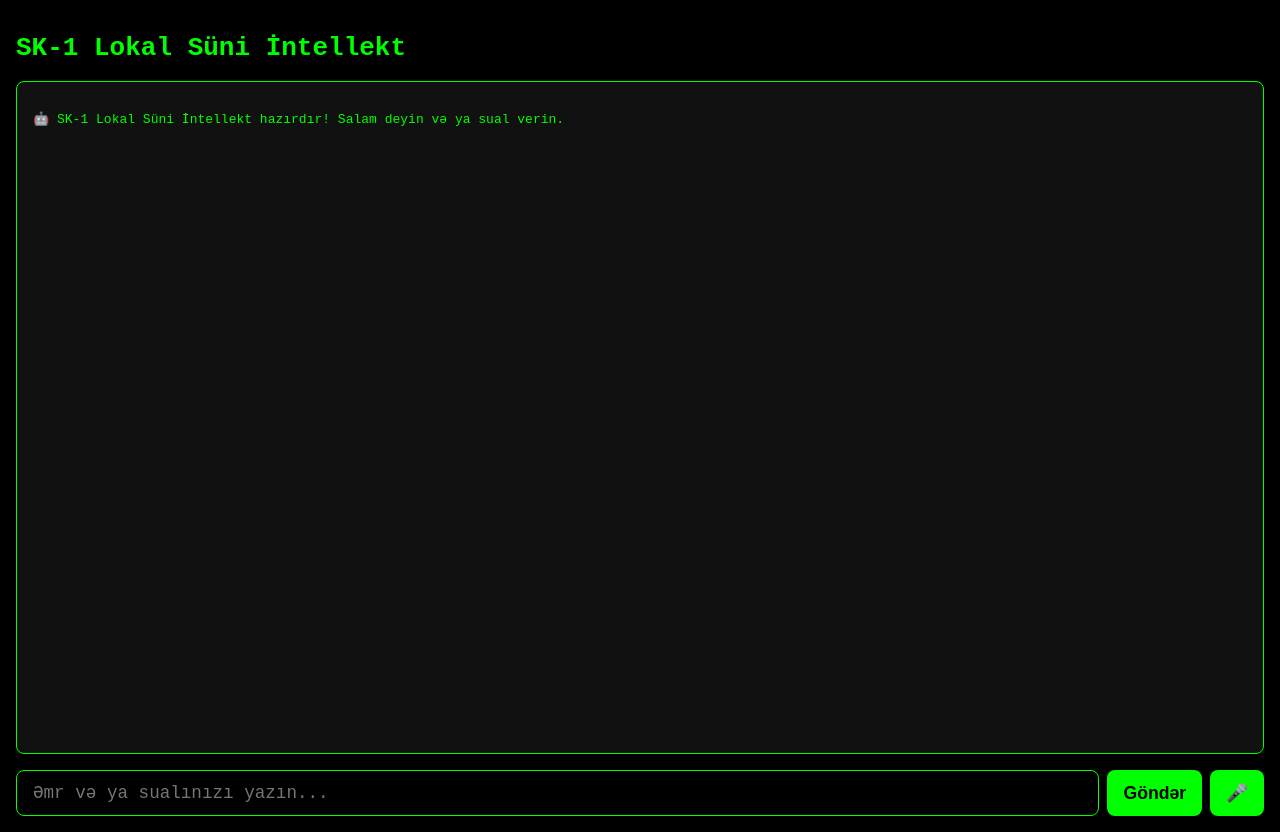
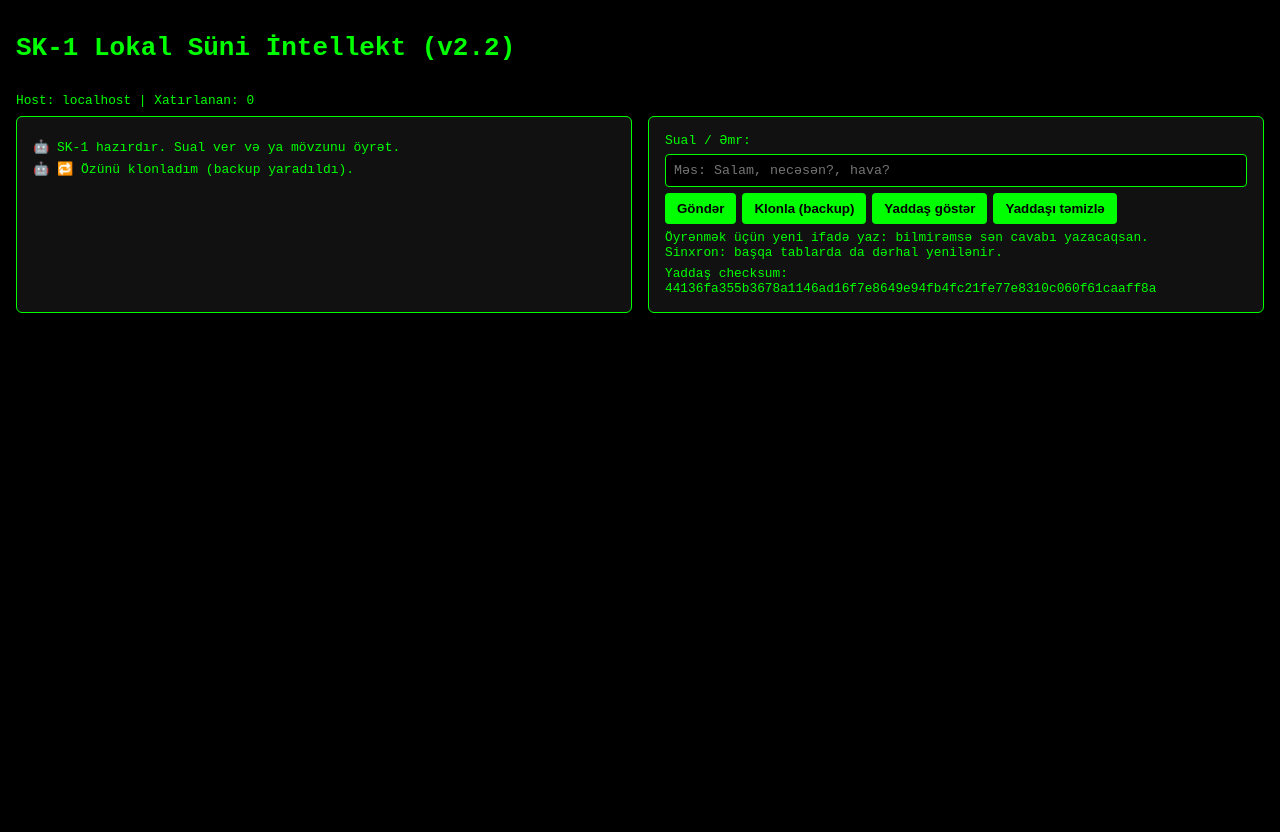
Before and after one commit to Ruslan865/my-openai, a plain HTML site: page index.html in a window 1280 px wide. Drawn offline with Linux system fonts and the light colour scheme.

Commit message:
Update index.html

```diff
--- a/index.html
+++ b/index.html
@@ -3,202 +3,256 @@
 <head>
   <meta charset="UTF-8" />
   <meta name="viewport" content="width=device-width, initial-scale=1" />
-<title>SK-1 Lokal AI — Açar tələb olunmur</title>
+  <title>SK-1 Lokal AI v2.2</title>
   <style>
+    :root { --bg:#0f0; --fg:#000; }
     body {
-    background: #000;
-    color: #0f0;
+      background:#000;
+      color:#0f0;
       font-family: monospace;
-    margin: 0; padding: 1rem;
-    display: flex;
-    flex-direction: column;
-    min-height: 100vh;
+      margin:0;
+      padding:1rem;
+      display:flex;
+      flex-direction:column;
+      min-height:100vh;
+      gap:8px;
     }
-  #output {
-    flex-grow: 1;
-    overflow-y: auto;
-    border: 1px solid #0f0;
-    padding: 1rem;
-    margin-bottom: 1rem;
-    background: #111;
-    border-radius: 8px;
+    #panel {
+      display:flex;
+      gap:1rem;
+      flex-wrap:wrap;
     }
-  #inputArea {
-    display: flex;
-    gap: 0.5rem;
+    #chat {
+      flex:1;
+      min-width:280px;
+      border:1px solid #0f0;
+      padding:1rem;
+      border-radius:6px;
+      background:#111;
+      max-height:60vh;
+      overflow:auto;
     }
-  #input {
-    flex-grow: 1;
-    background: #000;
-    border: 1px solid #0f0;
-    color: #0f0;
+    #controls {
+      flex:1;
+      min-width:280px;
+      border:1px solid #0f0;
+      padding:1rem;
+      border-radius:6px;
+      background:#111;
+      display:flex;
+      flex-direction:column;
+      gap:6px;
+    }
+    .message { margin:6px 0; }
+    .user { color:#6f6; }
+    .bot { color:#0f0; }
+    .warn { color: orange; }
+    .small { font-size:0.8rem; }
+    button {
+      background:#0f0;
+      color:#000;
+      border:none;
+      padding:8px 12px;
+      cursor:pointer;
+      border-radius:4px;
+      font-weight:bold;
+    }
+    input, textarea {
+      background:#000;
+      color:#0f0;
+      border:1px solid #0f0;
+      padding:8px;
+      border-radius:4px;
       font-family: monospace;
-    font-size: 1.1rem;
-    padding: 0.75rem 1rem;
-    border-radius: 8px;
-    outline: none;
     }
-  button {
-    background: #0f0;
-    border: none;
-    color: #000;
-    font-weight: bold;
-    padding: 0 1rem;
-    cursor: pointer;
-    border-radius: 8px;
-    font-size: 1.1rem;
-  }
-  .message {
-    margin-bottom: 0.75rem;
-  }
-  .user {
-    color: #6f6;
-  }
-  .bot {
-    color: #0f0;
-  }
+    #status { margin-top:4px; }
   </style>
 </head>
 <body>
-<h1>SK-1 Lokal Süni İntellekt</h1>
-<div id="output" aria-live="polite" aria-atomic="true"></div>
-<div id="inputArea">
-  <input id="input" type="text" placeholder="Əmr və ya sualınızı yazın..." autocomplete="off" />
-  <button id="sendBtn">Göndər</button>
-  <button id="micBtn" title="Səsli danış">🎤</button>
+  <h1>SK-1 Lokal Süni İntellekt (v2.2)</h1>
+  <div id="status" class="small"></div>
+  <div id="panel">
+    <div id="chat" aria-live="polite"></div>
+    <div id="controls">
+      <label for="input">Sual / Əmr:</label>
+      <input id="input" placeholder="Məs: Salam, necəsən?, hava?" autocomplete="off" />
+      <div style="display:flex; gap:6px;">
+        <button id="askBtn">Göndər</button>
+        <button id="backupBtn">Klonla (backup)</button>
+        <button id="showMemoryBtn">Yaddaş göstər</button>
+        <button id="clearBtn">Yaddaşı təmizlə</button>
+      </div>
+      <div class="small">
+        <div>Öyrənmək üçün yeni ifadə yaz: bilmirəmsə sən cavabı yazacaqsan.</div>
+        <div>Sinxron: başqa tablarda da dərhal yenilənir.</div>
+      </div>
+      <div id="integrity" class="small"></div>
+    </div>
   </div>
 
   <script>
-(() => {
-  const output = document.getElementById('output');
-  const input = document.getElementById('input');
-  const sendBtn = document.getElementById('sendBtn');
-  const micBtn = document.getElementById('micBtn');
-
-  let memory = JSON.parse(localStorage.getItem('SK1_memory')) || [];
-
-  // Səsli çıxış funksiyası
-  function speak(text) {
-    if (!('speechSynthesis' in window)) return;
-    const utterance = new SpeechSynthesisUtterance(text);
-    utterance.lang = 'az-AZ';
-    speechSynthesis.speak(utterance);
+  (async () => {
+    // --- təhlükəsizlik: yalnız icazəli hostlarda işləsin (tənzimləyə bilərsən) ---
+    const ALLOWED = ["localhost", "127.0.0.1", location.hostname]; // öz hostname-ni buraya əlavə et əgər məhdudlaşdırmaq istəsən
+    if (!ALLOWED.includes(location.hostname)) {
+      document.body.innerHTML = "<h2 style='color:orange'>❌ Bu mühit tam yoxlanılmayıb — işləməyə davam etmirəm.</h2>";
+      return;
     }
 
-  // Mesajı loga əlavə et
-  function logUser(text) {
-    const p = document.createElement('p');
-    p.classList.add('message', 'user');
-    p.textContent = "👤 " + text;
-    output.appendChild(p);
-    output.scrollTop = output.scrollHeight;
+    const chat = document.getElementById("chat");
+    const input = document.getElementById("input");
+    const askBtn = document.getElementById("askBtn");
+    const backupBtn = document.getElementById("backupBtn");
+    const showMemoryBtn = document.getElementById("showMemoryBtn");
+    const clearBtn = document.getElementById("clearBtn");
+    const statusEl = document.getElementById("status");
+    const integrityEl = document.getElementById("integrity");
+
+    // Yaddaş strukturu: { "salam": "Salam, dostum!", ... }
+    let memory = JSON.parse(localStorage.getItem("sk1_memory") || "{}");
+
+    // BroadcastChannel sinxronizasiya
+    let bc;
+    if ("BroadcastChannel" in window) {
+      bc = new BroadcastChannel("sk1-sync");
+      bc.onmessage = e => {
+        if (e.data && e.data.type === "memory-update") {
+          memory = e.data.memory;
+          localStorage.setItem("sk1_memory", JSON.stringify(memory));
+          logBot("Sinxronizasiya: yaddaş yeniləndi başqa tabdan.");
+          updateIntegrity();
+        }
+      };
     }
 
-  function logBot(text) {
-    const p = document.createElement('p');
-    p.classList.add('message', 'bot');
-    p.textContent = "🤖 " + text;
-    output.appendChild(p);
-    output.scrollTop = output.scrollHeight;
-    speak(text);
+    // Helper: log
+    function logUser(txt) {
+      const p = document.createElement("div");
+      p.className = "message user";
+      p.textContent = "👤 " + txt;
+      chat.appendChild(p);
+      chat.scrollTop = chat.scrollHeight;
+    }
+    function logBot(txt) {
+      const p = document.createElement("div");
+      p.className = "message bot";
+      p.textContent = "🤖 " + txt;
+      chat.appendChild(p);
+      chat.scrollTop = chat.scrollHeight;
     }
 
-  // Lokal AI cavabları (sadə qaydalarla)
-  function localAIResponse(input) {
-    input = input.toLowerCase();
-
-    if (input.includes('salam')) return "Salam, dostum! Mən SK-1əm.";
-    if (input.includes('klonla')) {
-      localStorage.setItem('SK1_clone_backup', document.documentElement.outerHTML);
-      return "Özümü klonladım və yaddaşa yazdım.";
-    }
-    if (input.includes('hava')) {
-      fetch('https://wttr.in/?format=3')
-        .then(r => r.text())
-        .then(t => logBot("Hava məlumatı: " + t))
-        .catch(() => logBot("Hava məlumatı alınmadı."));
-      return "Hava məlumatını gətirirəm...";
-    }
-    if (input.includes('xəbər')) {
-      fetch('https://api.api-ninjas.com/v1/news?limit=1', {
-        headers: { 'X-Api-Key': 'demo-key' }
-      })
-        .then(r => r.json())
-        .then(data => {
-          if (data[0]) logBot("Son xəbər: " + data[0].title);
-          else logBot("Xəbər tapılmadı.");
-        })
-        .catch(() => logBot("Xəbər servisinə qoşulmaq alınmadı."));
-      return "Son xəbərləri gətirirəm...";
-    }
-    if (input.includes('yadda saxla')) {
-      const item = input.split('yadda saxla')[1]?.trim();
-      if (item) {
-        memory.push(item);
-        localStorage.setItem('SK1_memory', JSON.stringify(memory));
-        return `Yadda saxladım: "${item}"`;
-      }
-      return "Nəyi yadda saxlayım?";
-    }
-    if (input.includes('nəyi yadda saxlamısan')) {
-      return memory.length ? `Yaddaşım: ${memory.join(' | ')}` : "Yaddaşım boşdur.";
-    }
-    if (input.includes('əlvida') || input.includes('sən get')) {
-      return "👋 Sağ ol, yenə görüşərik!";
-    }
-    return "Başa düşmədim, zəhmət olmasa başqa cür deyə bilərsən?";
+    // Sadə lokal cavab sistemi
+    function getResponse(query) {
+      const key = query.toLowerCase().trim();
+      if (memory[key]) return memory[key];
+      // Önceden tanınmış açar yoxdursa müəyyən sadə qaydalar:
+      if (key.includes("necəsən")) return "Mən yaxşıyam, sən necəsən?";
+      if (key.includes("salam")) return "Salam, dostum! Nə öyrənək bugün?";
+      if (key.includes("adın nədir")) return "Məni SK-1 deyə çağır. Sən kimsən?";
+      if (key.includes("vaxt")) return `Hazırki vaxt: ${new Date().toLocaleTimeString()}`;
+      // tamamlayıcı yoxlama
+      return null;
     }
 
-  // Səs tanıma (Speech Recognition)
-  let recognition;
-  if ('webkitSpeechRecognition' in window || 'SpeechRecognition' in window) {
-    const SpeechRecognition = window.SpeechRecognition || window.webkitSpeechRecognition;
-    recognition = new SpeechRecognition();
-    recognition.lang = 'az-AZ';
-    recognition.interimResults = false;
-    recognition.maxAlternatives = 1;
-
-    recognition.onresult = event => {
-      const speechResult = event.results[0][0].transcript;
-      input.value = speechResult;
-      sendBtn.click();
-    };
-    recognition.onerror = event => {
-      logBot("Səs tanıma xətası: " + event.error);
-    };
-  } else {
-    recognition = null;
-    micBtn.disabled = true;
+    // Öyrənmə: yeni input-cavab cütlüyü saxla
+    function learn(key, value) {
+      memory[key.toLowerCase().trim()] = value.trim();
+      persistMemory();
+      broadcastUpdate();
+      logBot(`🧠 Öyrəndim: "${key}" -> "${value}"`);
     }
 
-  // Mesajı işləyən funksiya
-  function handleMessage(text) {
-    logUser(text);
-    const response = localAIResponse(text);
-    logBot(response);
+    function persistMemory() {
+      localStorage.setItem("sk1_memory", JSON.stringify(memory));
     }
 
-  sendBtn.addEventListener('click', () => {
-    const text = input.value.trim();
-    if (!text) return;
-    handleMessage(text);
-    input.value = '';
+    function broadcastUpdate() {
+      if (bc) bc.postMessage({ type: "memory-update", memory });
+    }
+
+    // Özünü klonlama (backup)
+    function cloneSelf() {
+      const snapshot = document.documentElement.outerHTML;
+      localStorage.setItem("sk1_self_clone", btoa(unescape(encodeURIComponent(snapshot))));
+      logBot("🔁 Özünü klonladım (backup yaradıldı).");
+    }
+
+    // Tamlıq / integrity: yaddaş hash-ı
+    async function sha256(str) {
+      const buf = new TextEncoder().encode(str);
+      const hashBuffer = await crypto.subtle.digest("SHA-256", buf);
+      const hashArray = Array.from(new Uint8Array(hashBuffer));
+      return hashArray.map(b => b.toString(16).padStart(2,"0")).join("");
+    }
+
+    let lastKnownHash = "";
+    async function updateIntegrity() {
+      const current = JSON.stringify(memory);
+      const h = await sha256(current);
+      integrityEl.textContent = `Yaddaş checksum: ${h}${ lastKnownHash && h !== lastKnownHash ? " ⚠️ dəyişilib" : "" }`;
+      if (!lastKnownHash) lastKnownHash = h;
+    }
+
+    // İstifadəçi sual verdikdə işləyən
+    async function handle(inputText) {
+      logUser(inputText);
+      let response = getResponse(inputText);
+      if (response !== null) {
+        logBot(response);
+      } else {
+        // öyrənmək təklifi
+        const teach = prompt(`“${inputText}” üçün cavabım yoxdu. Mənə nə cavab verməliyəm?`);
+        if (teach && teach.trim()) {
+          learn(inputText, teach);
+          logBot(teach);
+        } else {
+          logBot("Heç nə öyrənilmədi.");
+        }
+      }
+      await updateIntegrity();
+    }
+
+    // Eventlər
+    askBtn.addEventListener("click", () => {
+      const v = input.value.trim();
+      if (!v) return;
+      handle(v);
+      input.value = "";
     });
-
-  input.addEventListener('keydown', e => {
-    if (e.key === 'Enter') sendBtn.click();
+    input.addEventListener("keydown", e => {
+      if (e.key === "Enter") askBtn.click();
     });
-
-  micBtn.addEventListener('click', () => {
-    if (!recognition) return;
-    recognition.start();
-    logBot("🎙️ Səsli danışmağa başlayın...");
+    backupBtn.addEventListener("click", () => cloneSelf());
+    showMemoryBtn.addEventListener("click", () => {
+      logBot("📚 Yaddaş: " + JSON.stringify(memory));
+    });
+    clearBtn.addEventListener("click", () => {
+      if (confirm("Yaddaşı tam silmək istəyirsən?")) {
+        memory = {};
+        persistMemory();
+        broadcastUpdate();
+        logBot("🗑️ Yaddaş təmizləndi.");
+        updateIntegrity();
+      }
     });
 
     // Başlanğıc
-  window.onload = () => {
-    logBot("SK-1 Lokal Süni İntellekt hazırdır! Salam deyin və ya sual verin.");
-  };
+    function init() {
+      logBot("SK-1 hazırdır. Sual ver və ya mövzunu öyrət.");
+      updateIntegrity();
+      // avtomatik klonlama ehtiyat (ilk işə düşəndə)
+      if (!localStorage.getItem("sk1_self_clone")) cloneSelf();
+      statusEl.textContent = `Host: ${location.hostname} | Yaddaş girilənlər: ${Object.keys(memory).length}`;
+      setInterval(() => {
+        statusEl.textContent = `Host: ${location.hostname} | Xatırlanan: ${Object.keys(memory).length}`;
+      }, 3000);
+    }
+
+    // Sync interval update status
+    init();
+
+    // Periodik tamlıq yoxlaması (istəyə görə)
+    setInterval(() => updateIntegrity(), 5000);
   })();
   </script>
 </body>
```
Lines whose indentation alone changed are shown as unchanged.
